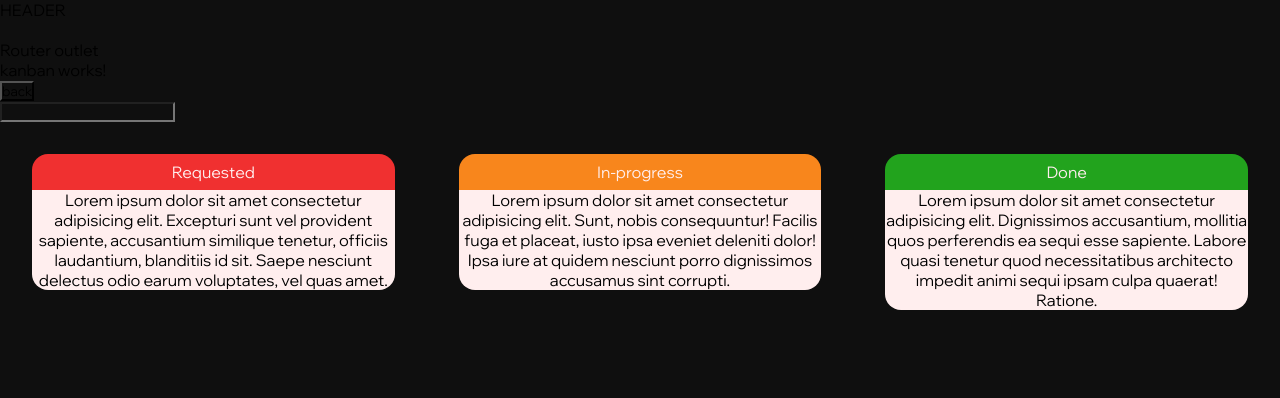
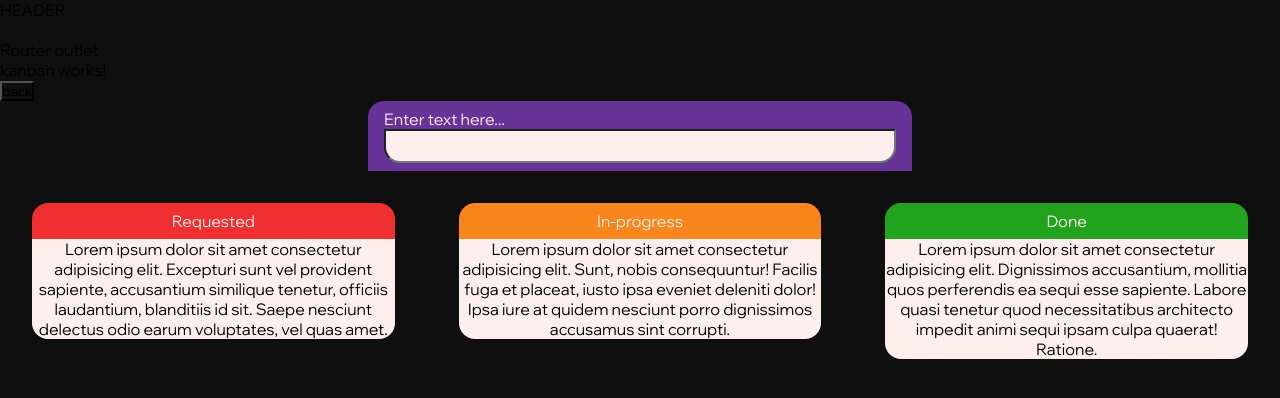
Before and after one commit to Organizacja-Przestepcza/ng-ban-kan, an Angular app: page /kanban-component in a window 1280 px wide. Shown: the top 398 px of the page. Built offline with nearby package versions, Linux system fonts and the light colour scheme.

Commit message:
input area style

```diff
--- a/src/app/kanban/kanban.component.css
+++ b/src/app/kanban/kanban.component.css
@@ -13,11 +13,11 @@
 }
 .card-header{
     border-radius: 16px 16px 0em 0em;
-    color: #ffeeee;
+    color: var(--white);
     padding: 0.5em 1em;
 }
 .card-body{
-    background-color: #ffeeee;
+    background-color: var(--white);
     border-radius:0 0 16px 16px;
 
 }
@@ -25,8 +25,21 @@
     background-color: var(--red);
 }
 .header-orange{
-    background-color: #f8861c;
+    background-color: var(--orange);
 }
 .header-green{
-    background-color: #22a31d;
+    background-color: var(--green);
 }
+input{
+    font-size: x-large;
+
+    width: 100%;
+    border-radius:0 0 16px 16px;
+    background-color: var(--white);
+    color:var(--black);
+    box-sizing: border-box;
+}
+.input-area > .card-header{
+    width: 40%;
+    background-color: rebeccapurple;
+}
--- a/src/app/kanban/kanban.component.html
+++ b/src/app/kanban/kanban.component.html
@@ -2,7 +2,13 @@
 <div>
     <button routerLink="/welcome-page-component"> back </button>
 </div>
-<div class="input-area"><input type="text" name="note" id="note"></div>
+
+    <div class="input-area">
+        <div class="card-header">Enter text here...
+            <input type="text" name="note" id="note">
+        </div>
+</div>
+
 <div class="flexbox-inline">
     <div class="card">
         <div class="card-header header-red">Requested</div>
--- a/src/styles.css
+++ b/src/styles.css
@@ -1,6 +1,10 @@
 /* You can add global styles to this file, and also import other style files */
 :root {
+    --black:#0f0f0f;
+    --white:#ffeeee;
     --red: #f03030 ;
+    --orange:#f8861c;
+    --green:#22a31d;
   }
 
 @font-face {
```
